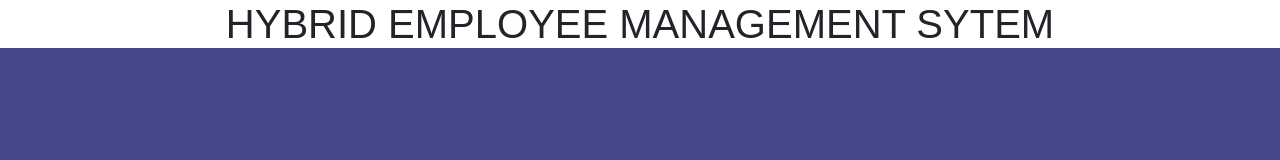
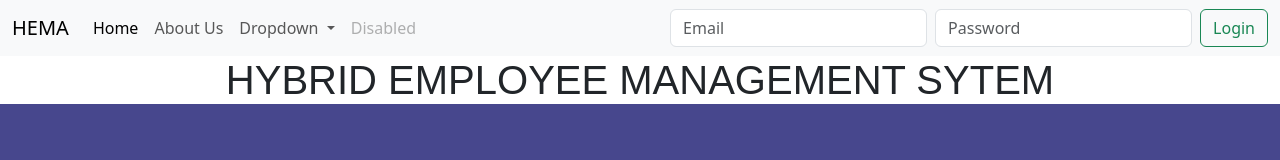
Before and after one commit to yahyaHaghshenas/employeeManagementWebApp, a plain HTML site: page index.html in a window 1280 px wide. Drawn offline with nearby package versions, Linux system fonts and the light colour scheme.

Commit message:
navbar initiated

```diff
--- a/index.html
+++ b/index.html
@@ -15,6 +15,44 @@
         crossorigin="anonymous"></script>
     </head>
     <body>
+        <!--Navbar-->
+        <nav class="navbar navbar-expand-lg bg-body-tertiary">
+            <div class="container-fluid">
+                <a class="navbar-brand" href="#">HEMA</a>
+                <button class="navbar-toggler" type="button" data-bs-toggle="collapse" data-bs-target="#navbarSupportedContent" aria-controls="navbarSupportedContent" aria-expanded="false" aria-label="Toggle navigation">
+                <span class="navbar-toggler-icon"></span>
+                </button>
+                <div class="collapse navbar-collapse" id="navbarSupportedContent">
+                    <ul class="navbar-nav me-auto mb-2 mb-lg-0">
+                        <li class="nav-item">
+                        <a class="nav-link active" aria-current="page" href="#">Home</a>
+                        </li>
+                        <li class="nav-item">
+                        <a class="nav-link" href="#">About Us</a>
+                        </li>
+                        <li class="nav-item dropdown">
+                        <a class="nav-link dropdown-toggle" href="#" role="button" data-bs-toggle="dropdown" aria-expanded="false">
+                            Dropdown
+                        </a>
+                        <ul class="dropdown-menu">
+                            <li><a class="dropdown-item" href="#">Action</a></li>
+                            <li><a class="dropdown-item" href="#">Another action</a></li>
+                            <li><hr class="dropdown-divider"></li>
+                            <li><a class="dropdown-item" href="#">Something else here</a></li>
+                        </ul>
+                        </li>
+                        <li class="nav-item">
+                        <a class="nav-link disabled">Disabled</a>
+                        </li>
+                    </ul>
+                    <form class="d-flex" role="search">
+                        <input class="form-control me-2" type="email" placeholder="Email" aria-label="Email">
+                        <input class="form-control me-2" type="password" placeholder="Password" aria-label="Password">
+                        <button class="btn btn-outline-success" type="submit">Login</button>
+                    </form>
+                </div>
+            </div>
+        </nav>
         <h1>
             HYBRID EMPLOYEE MANAGEMENT SYTEM
         </h1>
```
